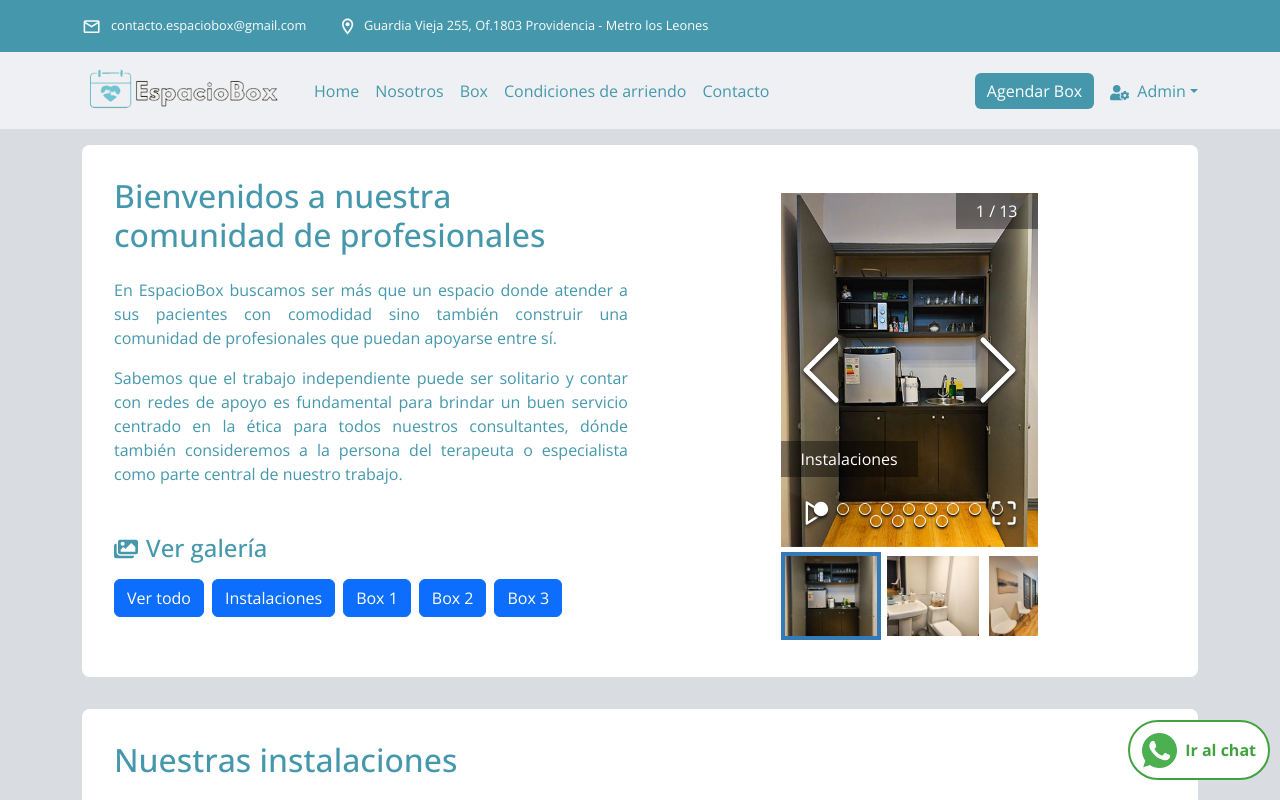
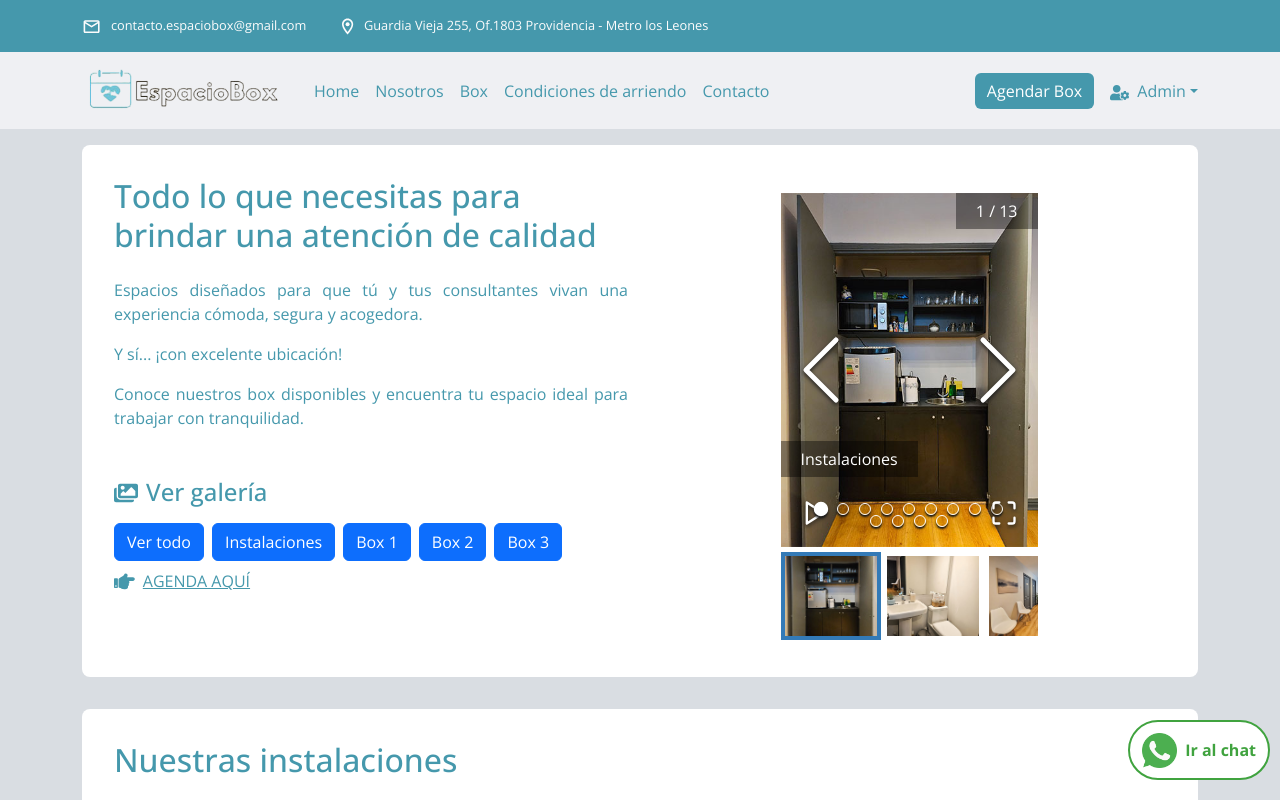
Before and after one commit to ssalinascalibar/espacio-box-noLogin, a React (Vite) app: page /boxes in a window 1280 px wide. Shown: the top 800 px of the page. Built offline with nearby package versions, Linux system fonts and the light colour scheme.

Commit message:
change agendar aqui link, now its a shared component with props

```diff
--- a/src/features/boxes/Boxes.jsx
+++ b/src/features/boxes/Boxes.jsx
@@ -9,6 +9,7 @@ import ReactPlayer from "react-player";
 import ImageGallery from "react-image-gallery";
 import { GalleryShowBtn } from "./BoxesBtn";
 import { FaImages } from "../../assets/icons/icons";
+import { ReserveLink } from "../../shared/components/links/CustomLinks";
 import "react-image-gallery/styles/css/image-gallery.css";
 
 export default function Boxes() {
@@ -58,20 +59,16 @@ export default function Boxes() {
             <Row>
               <Col xs={12} lg={6}>
                 <h2 style={{ textAlign: "left" }} className="section-titles">
-                  Bienvenidos a nuestra comunidad de profesionales
+                  Todo lo que necesitas para brindar una atención de calidad
                 </h2>
                 <p style={{ textAlign: "justify" }}>
-                  En EspacioBox buscamos ser más que un espacio donde atender a
-                  sus pacientes con comodidad sino también construir una
-                  comunidad de profesionales que puedan apoyarse entre sí.
+                  Espacios diseñados para que tú y tus consultantes vivan una experiencia cómoda, segura y acogedora.
                 </p>
                 <p style={{ textAlign: "justify" }}>
-                  Sabemos que el trabajo independiente puede ser solitario y
-                  contar con redes de apoyo es fundamental para brindar un buen
-                  servicio centrado en la ética para todos nuestros
-                  consultantes, dónde también consideremos a la persona del
-                  terapeuta o especialista como parte central de nuestro
-                  trabajo.
+                  Y sí... ¡con excelente ubicación!
+                </p>
+                <p style={{ textAlign: "justify" }}>
+                  Conoce nuestros box disponibles y encuentra tu espacio ideal para trabajar con tranquilidad.
                 </p>
                 <div id="show-title-gallery">
                   <FaImages />
@@ -80,6 +77,7 @@ export default function Boxes() {
                 <div id="gallery-show-btn">
                   <GalleryShowBtn boxes={boxes} filterBoxes={filterBoxes} setFilterBoxes={setFilterBoxes} />
                 </div>
+                <ReserveLink color="#4598ac" hoverColor="#37352d" />
               </Col>
               <Col xs={12} lg={6} className="d-lg-flex justify-content-lg-center">
               <div className="gallery">
--- a/src/features/home/Home.jsx
+++ b/src/features/home/Home.jsx
@@ -4,8 +4,7 @@ import InfoCards from "./InfoCards";
 import FeatureSection from "./FeatureSection";
 import ProfessionalCards from "../../shared/components/cards/ProfessionalCards";
 import VideoSection from "./VideoSection";
-import { Link } from 'react-router-dom';
-import { FaHandPointRight } from "../../assets/icons/icons"
+import { ReserveLink } from "../../shared/components/links/CustomLinks";
 import "./home.css";
 
 export default function Home() {
@@ -16,8 +15,6 @@ export default function Home() {
         <section className="hero">
           <Container>
             <div className="hero-text">
-              {/* <h1>EspacioBox</h1>
-              <h2>Servicio de arriendo de box </h2> */}
               <h1>Bienvenidos a EspacioBox</h1>
               <p>
                 Creamos espacios para cuidar a quienes cuidan. Encuentra aquí tu
@@ -25,7 +22,9 @@ export default function Home() {
                 profesionales de la salud que acompañan, sanan y transforman
                 vidas.
               </p>
-              <p><Link to="/agendar"><FaHandPointRight />AGENDA AQUÍ</Link> tu espacio y sé parte de nuestra comunidad.</p>
+              <div className="hero-link-text">
+                <ReserveLink /><p> tu espacio y sé parte de nuestra comunidad.</p>
+              </div>
             </div>
           </Container>
         </section>
--- a/src/features/home/home.css
+++ b/src/features/home/home.css
@@ -42,19 +42,14 @@
     width: 80%;
 }
 
-.hero-text a svg {
-    margin-right: 0.3rem;
-    font-size: 1.3em;
+.hero-link-text{
+    display: flex;
+    flex-direction: column;
+    width: 100%;
 }
 
-.hero-text a {
-    color: var(--text-secondary);
-    text-decoration: underline;
-    margin-right: 0.3rem;
-}
-
-.hero-text a:hover {
-    color: var(--text-primary);
+.hero-link-text p{
+    margin: 0;
 }
 
 .style-boxes{
@@ -73,4 +68,12 @@
         font-size: 1.1em;
         width: 60%;
     }
+
+    .hero-link-text{
+        flex-direction: row;
+    }
+
+    .hero-link-text p{
+        margin: 0 0 0 0.7rem;
+    }
 }
--- /dev/null
+++ b/src/shared/components/links/CustomLinks.jsx
@@ -0,0 +1,18 @@
+import { Link } from "react-router-dom";
+import { FaHandPointRight } from "../../../assets/icons/icons";
+import "./custom-links.css";
+
+export function ReserveLink({ color = "#fcfcfc", hoverColor = "#4598ac" }) {
+  return (
+      <Link
+        to="/agendar"
+        className="reserveLink"
+        onMouseEnter={(e) => (e.target.style.color = hoverColor)}
+        onMouseLeave={(e) => (e.target.style.color = color)}
+        style={{ hoverColor: hoverColor, color: color }}
+      >
+        <FaHandPointRight />
+        AGENDA AQUÍ
+      </Link>
+  );
+}
--- /dev/null
+++ b/src/shared/components/links/custom-links.css
@@ -0,0 +1,14 @@
+.reserveLink {
+  display: inline-flex;
+  align-items: center;
+  gap: 0.5rem;
+  text-decoration: underline;
+}
+
+.reserveLink svg{
+    font-size: 1.3em;
+}
+
+.reserveLink:hover svg {
+    transform: translateX(5px);
+}
```
